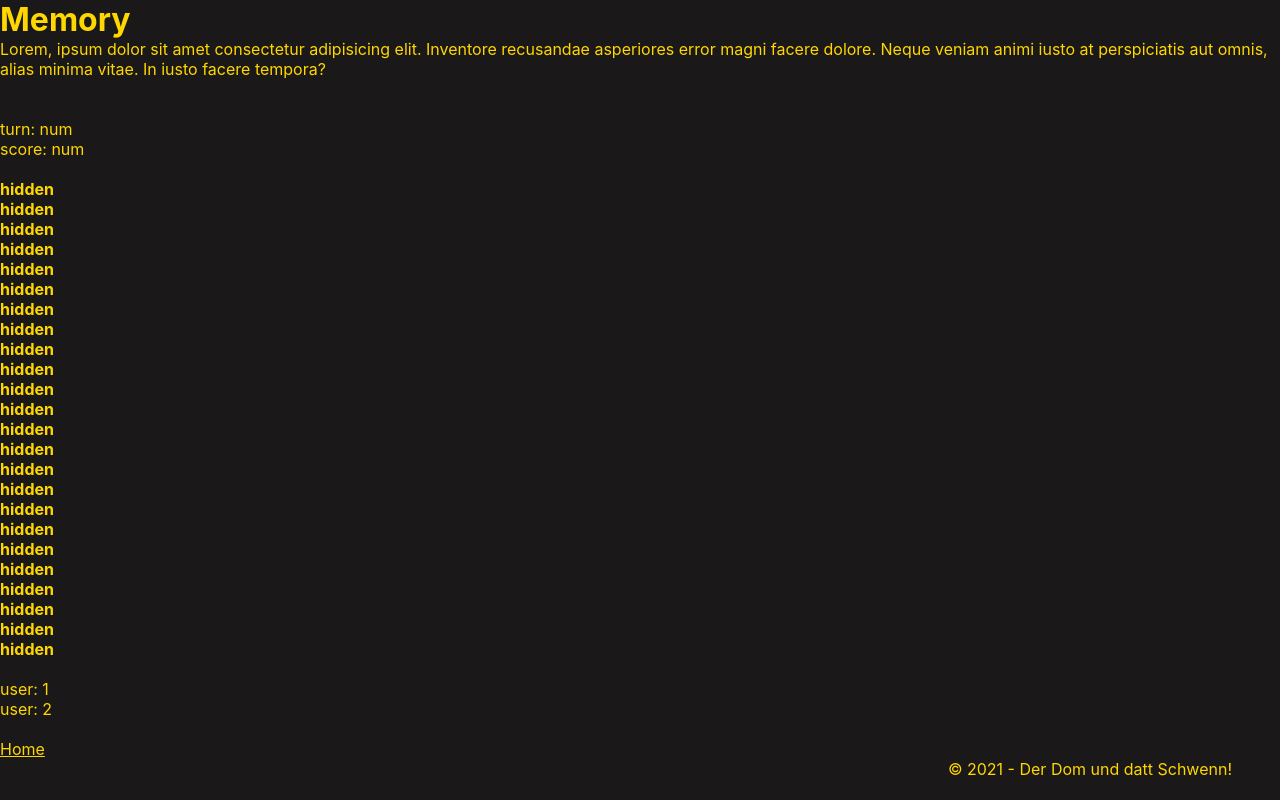
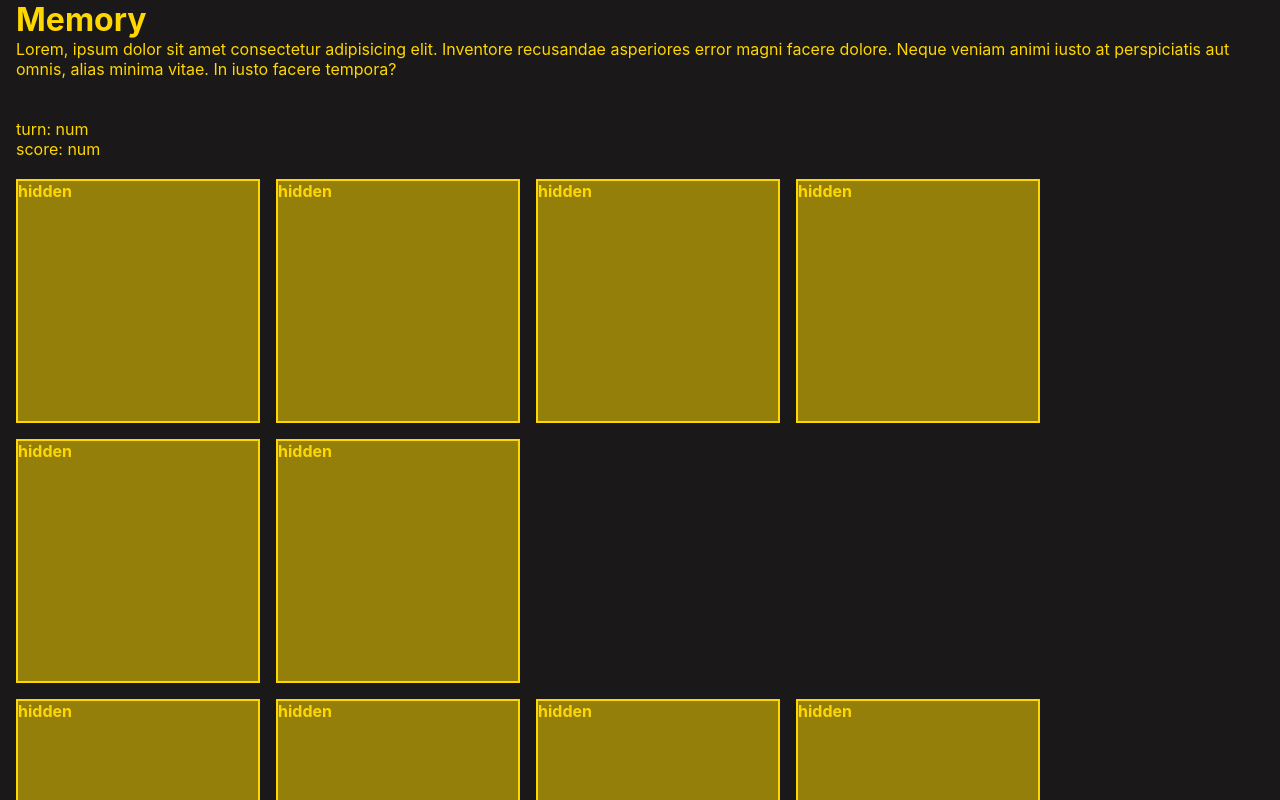
Before and after one commit to Rocknwolf/Memory, a React (Create React App) app in the folder Frontend/memory/: page /game/1 in a window 1280 px wide. Shown: the top 800 px of the page. Built offline with nearby package versions, Linux system fonts and the light colour scheme.

Commit message:
Added css in cardcomponent and game.jsx

```diff
--- a/Frontend/memory/src/App.css
+++ b/Frontend/memory/src/App.css
@@ -87,8 +87,8 @@
   font-size: 1.5rem;
 }
 .playerInput:hover{
-  width: 20.5rem;
-  height: 3.5rem;
+  width: 22.5rem;
+  height: 3rem;
   background-color: rgba(255, 217, 0, 0.103);
   box-shadow: 0.01rem 0.01rem 0.7rem 0.01rem;
 }
@@ -181,3 +181,24 @@
 h5,.gameOptionsBox p{
   text-align: center;
 }
+
+/* game */
+.cardSection{
+  display: inline-grid;
+  grid-template-rows: 1fr;
+  grid-template-columns: 1fr;
+  margin-left: 1rem;
+  margin-bottom: 1rem;
+  border: 2px solid gold;
+}
+.card{
+  height: 15rem;
+  width: 15rem;
+  background-color: rgba(255, 217, 0, 0.534);
+}
+.card:hover{
+  background-color: transparent;
+}
+.gameComponent p, h1{
+  margin-left: 1rem;
+}
--- a/Frontend/memory/src/Components/CardComponent.jsx
+++ b/Frontend/memory/src/Components/CardComponent.jsx
@@ -11,10 +11,9 @@ function CardComponent({index}) {
     }
 
     return (
-        <div>
+        <div className='cardSection'>
             <div>
-                {/* <h4 onClick={handleHiddenCard}>Card</h4> */}
-                <h4 onClick={drawCard}>{drawnCards.includes(index) ? index : "hidden"}</h4>
+                <h4 className='card' onClick={drawCard}>{drawnCards.includes(index) ? index : "hidden"}</h4>
             </div>
         </div>
     )
--- a/Frontend/memory/src/Components/Pages/Game.jsx
+++ b/Frontend/memory/src/Components/Pages/Game.jsx
@@ -11,7 +11,7 @@ function Game() {
     console.log({drawnCards});
 
     return (
-        <div>
+        <div className='gameComponent'>
             <h1>Memory</h1>
             <p>Lorem, ipsum dolor sit amet consectetur adipisicing elit. Inventore recusandae asperiores error magni facere dolore. Neque veniam animi iusto at perspiciatis aut omnis, alias minima vitae. In iusto facere tempora?</p>
             <br />
@@ -30,8 +30,8 @@ function Game() {
 
             </div>
             <br />
-            <p>user: 1</p>
-            <p>user: 2</p>
+                <p>user: 1</p>
+                <p>user: 2</p>
             <br />
             <Link to="/" >Home</Link>
 
```
